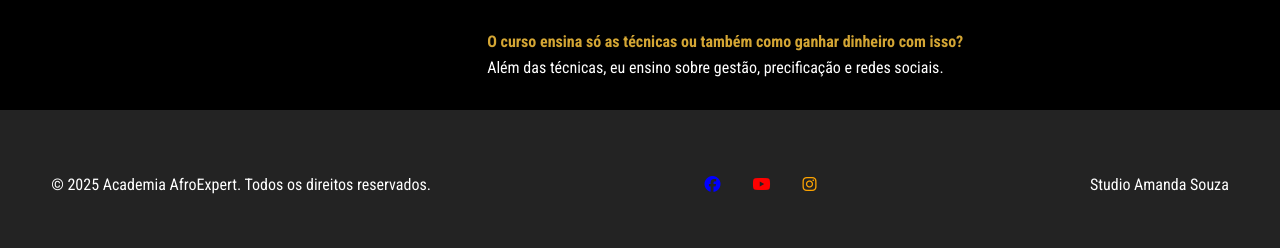
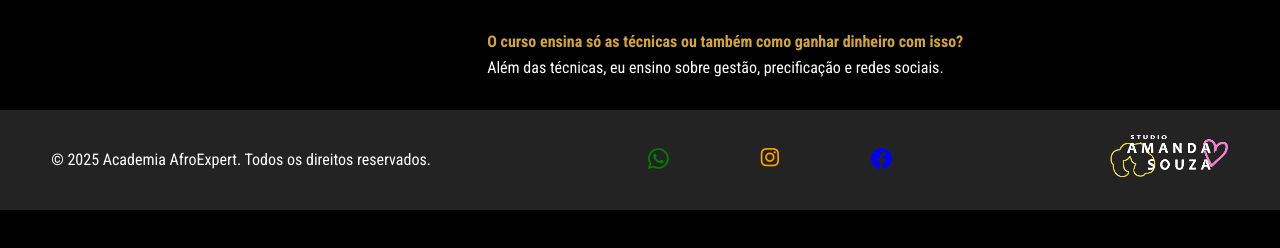
Before and after one commit to s-a-m-i-o/EstidioAmandaSouza, a plain HTML site: page curso/index.html in a window 1280 px wide. Shown: the part 7056-7304 px from the top of the page. After the commit the page ends 7266 px from the top, so only its background shows below. Drawn offline with nearby package versions, Linux system fonts and the light colour scheme; a script that the page names is missing; a web font is replaced by a local one.

Commit message:
Refeito logo do footer, adicionado links nas redes

```diff
--- a/curso/index.html
+++ b/curso/index.html
@@ -248,12 +248,19 @@
     <footer>
         <p>&copy; 2025 Academia AfroExpert. Todos os direitos reservados.</p>
         <div class="redes">
-            <a href="#"><i class="fa fa-brands fa-facebook"></i></a>
-            <a href="#"><i class="fa fa-brands fa-youtube"></i></a>
-            <a href="#"><i class="fa fa-brands fa-instagram"></i></a>
+            <a href="https://api.whatsapp.com/send/?phone=5511987276642&text=Quero+agendar%21+&type=phone_number&app_absent=0" target="_blank">
+                <i class="bi bi-whatsapp"></i>
+            </a>
+            <a href="https://www.instagram.com/studio_amanda.souza?utm_source=ig_web_button_share_sheet&igsh=ZDNlZDc0MzIxNw==" target="_blank">
+                <i class="fa fa-brands fa-instagram"></i>
+            </a>
+            <a href="https://www.facebook.com/p/Studio-Amanda-Souza-100075992407978/" target="_blank">
+                <i class="bi bi-facebook"></i>
+            </a>
         </div>
         <div class="studio">
-            <a href="https://studioamandasouza.netlify.app/" target="_blank">Studio Amanda Souza</a>
+
+            <a href="https://studioamandasouza.netlify.app/" target="_blank"><img src="./src/img/logo.png" alt="Conheça nosso site"></a></a>
         </div>
     </footer>
 </body>
--- a/curso/src/css/estilo-main.css
+++ b/curso/src/css/estilo-main.css
@@ -431,9 +431,14 @@ footer {
     align-items: center;
     justify-content: space-between;
     background-color: #232323;
-    height: 150px;
+    height: 100px;
     padding: 30px 4%;
     font-size: 1rem;
+}
+
+footer img {
+    width: 120px;
+    filter: drop-shadow(0 0 0 #fff);
 }
 
 footer .redes  {
@@ -444,15 +449,19 @@ footer .redes  {
     font-size: 1rem;
 
     i {
-        font-size: 1rem;
+        font-size: 1.3rem;
     }
 }
 
-footer .redes .fa-facebook {
+footer .redes a {
+    padding: 30px;
+}
+
+footer .redes .bi-facebook {
     color: blue;
 }
-footer .redes .fa-youtube {
-    color: red;
+footer .redes .bi-whatsapp {
+    color: green;
 }
 footer .redes .fa-instagram {
     color: orange;
--- a/curso/src/css/responsivo.css
+++ b/curso/src/css/responsivo.css
@@ -137,4 +137,10 @@
         left: 20px;
         font-size: 2.5rem;
     }
+
+    footer {
+        flex-direction: column;
+        height: 300px;
+        text-align: center;
+    }
 }
```
Also changed, not shown: curso/src/img/logo-atualizado.png (deleted), curso/src/img/logo.png (added).
